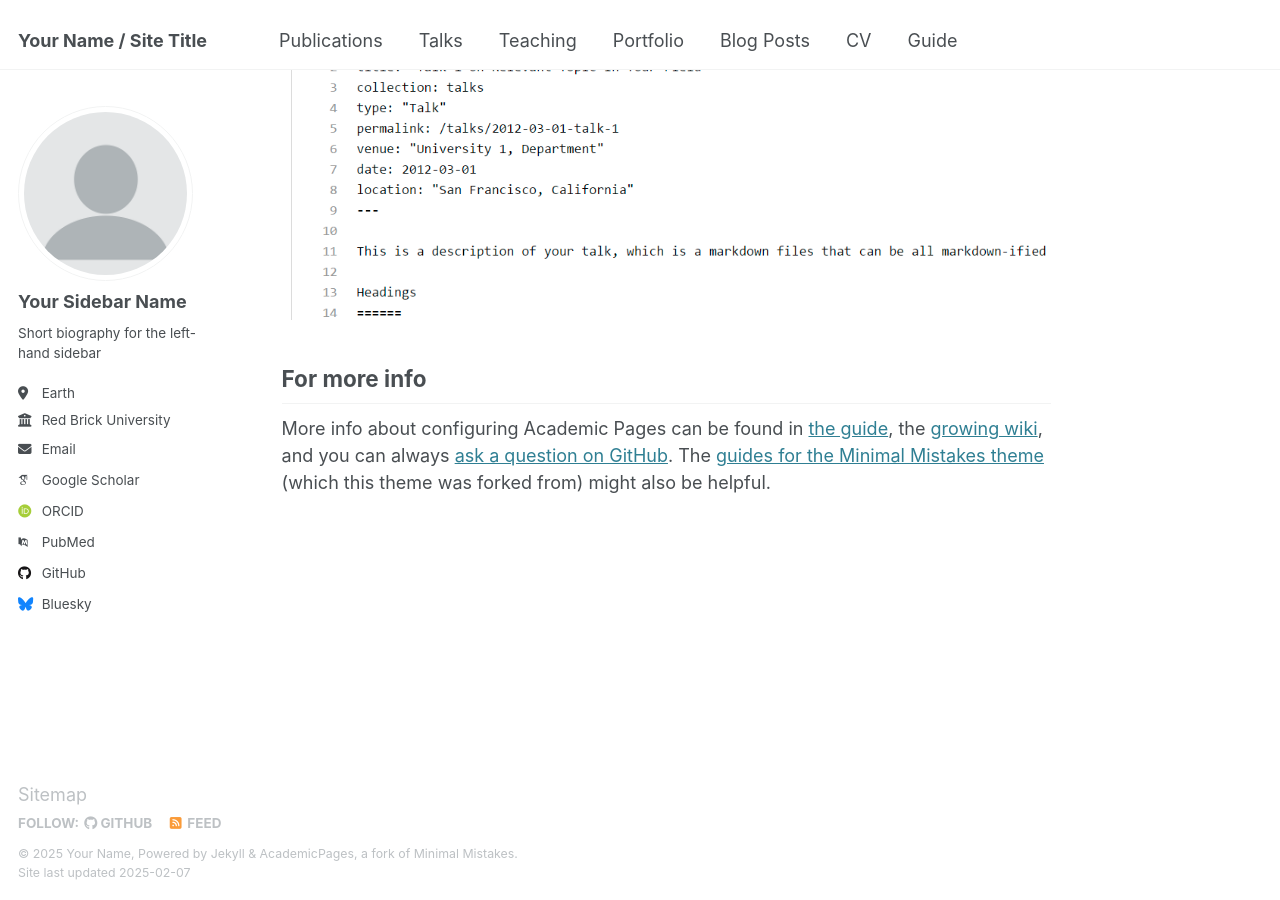
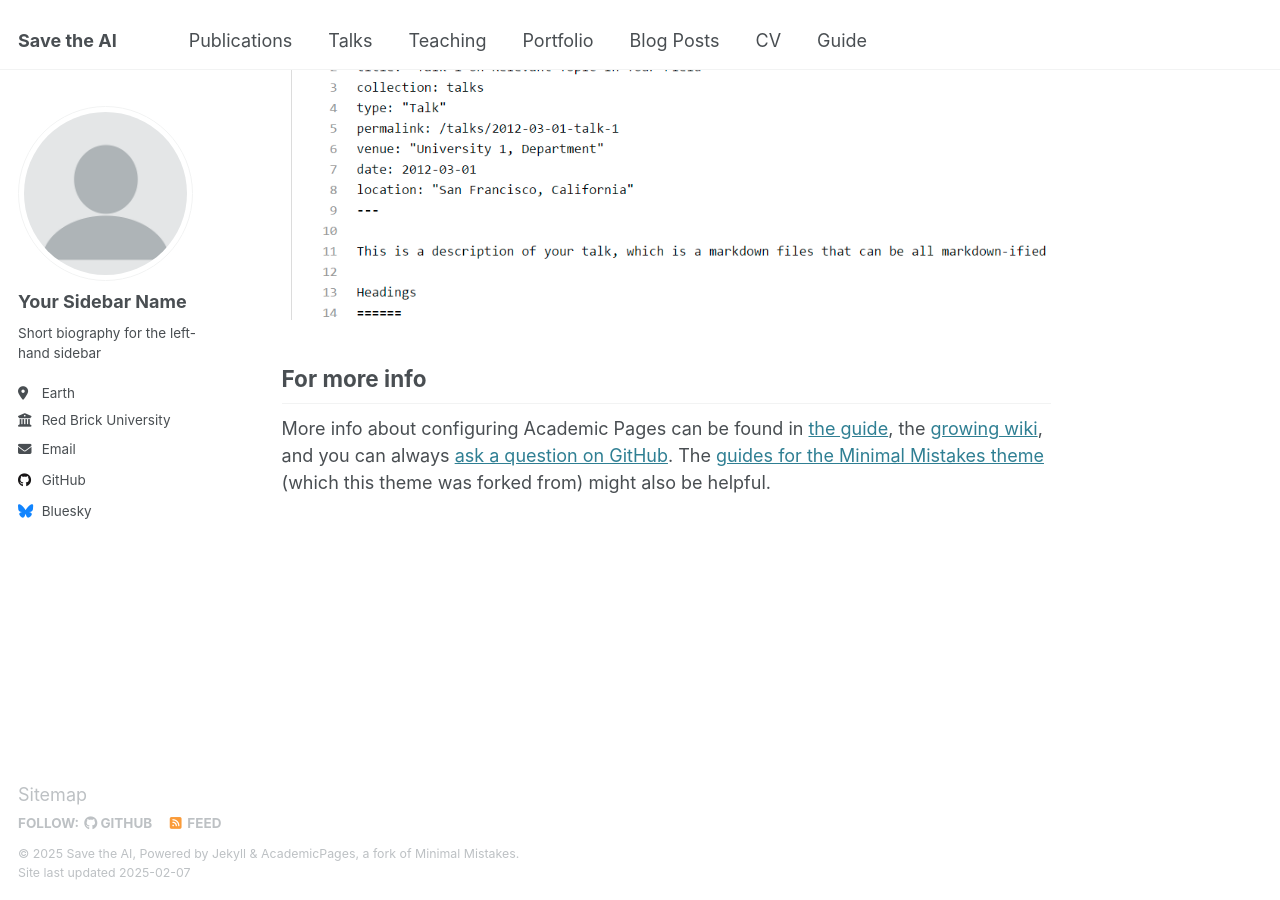
Before and after one commit to JustSustainabilityDesign/savetheAI, a Jekyll site: the page built from _pages/about.md, in a window 1280 px wide and 900 px high, scrolled down 2642 px. Built offline with Jekyll 4.4.1, drawn with Linux system fonts in a browser that asks for light colours; some web fonts are replaced.

Commit message:
Update _config.yml

```diff
--- a/_config.yml
+++ b/_config.yml
@@ -9,13 +9,13 @@
 # Basic Site Settings
 locale                   : "en-US"
 site_theme               : "default"
-title                    : "Your Name / Site Title"
+title                    : "Save the AI"
 title_separator          : "-"
-name                     : &name "Your Name"
-description              : &description "personal description"
-url                      : https://academicpages.github.io # the base hostname & protocol for your site e.g. "https://[your GitHub username].github.io"
+name                     : &name ""
+description              : &description ""
+url                      : https://justsustainabilitydesign.github.io/savetheAI # the base hostname & protocol for your site e.g. "https://[your GitHub username].github.io"
 baseurl                  : "" # the subpath of your site, e.g. "/blog"
-repository               : "academicpages/academicpages.github.io"
+repository               : "savetheAI/justsustainabilitydesign.github.io"
 
 # Site Author - The following control what appear as part of the author content on the side bar.
 #               If a field is blank the icon and link will not appear, otherwise it will be shown.
@@ -30,17 +30,6 @@
   employer         : "Red Brick University"
   uri              : # URL
   email            : "none@example.org"
-
-  # Academic websites
-  arxiv            : # URL - Update with the correct link to your profile
-  googlescholar    : "https://scholar.google.com/citations?user=PS_CX0AAAAAJ"
-  impactstory      : # URL
-  orcid            : "http://orcid.org/yourorcidurl"
-  semantic         : # URL
-  pubmed           : "https://www.ncbi.nlm.nih.gov/pubmed/?term=john+snow"
-  researchgate     : # URL
-  scopus           : # URL
-
   # Repositories and software development
   bitbucket        : # Username - Update with your username on the site
   codepen          : # Username
```
